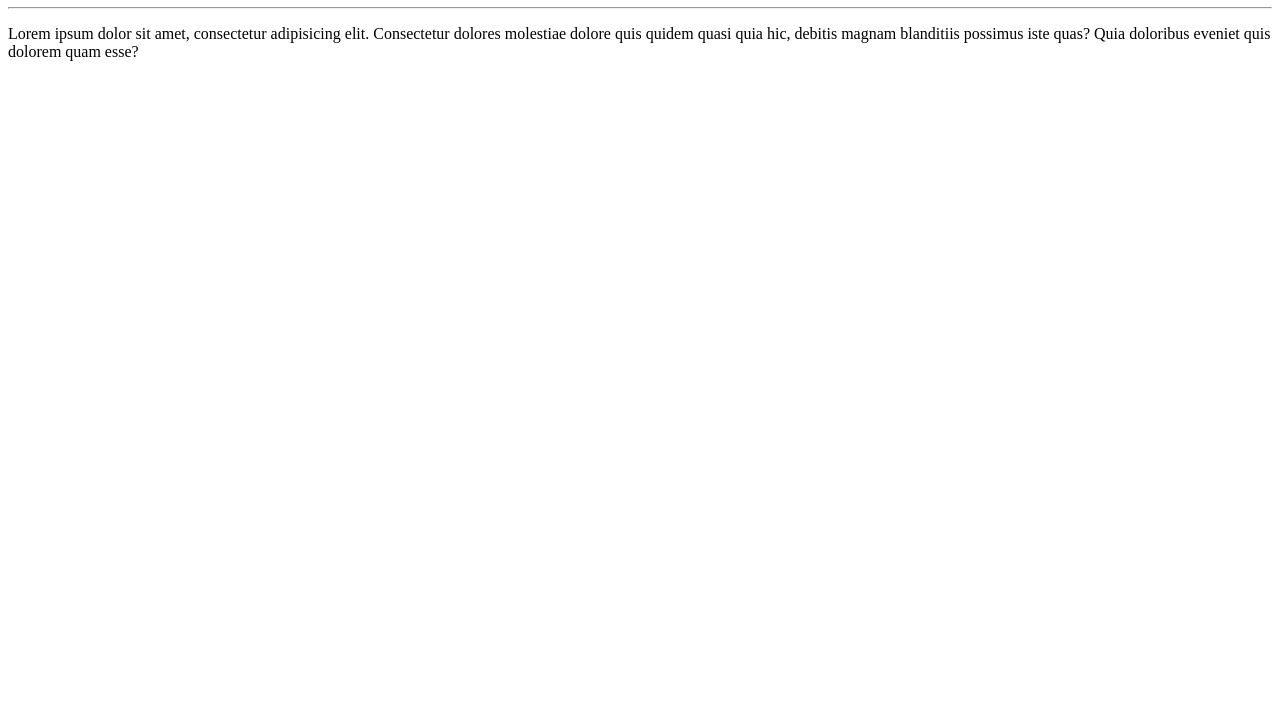
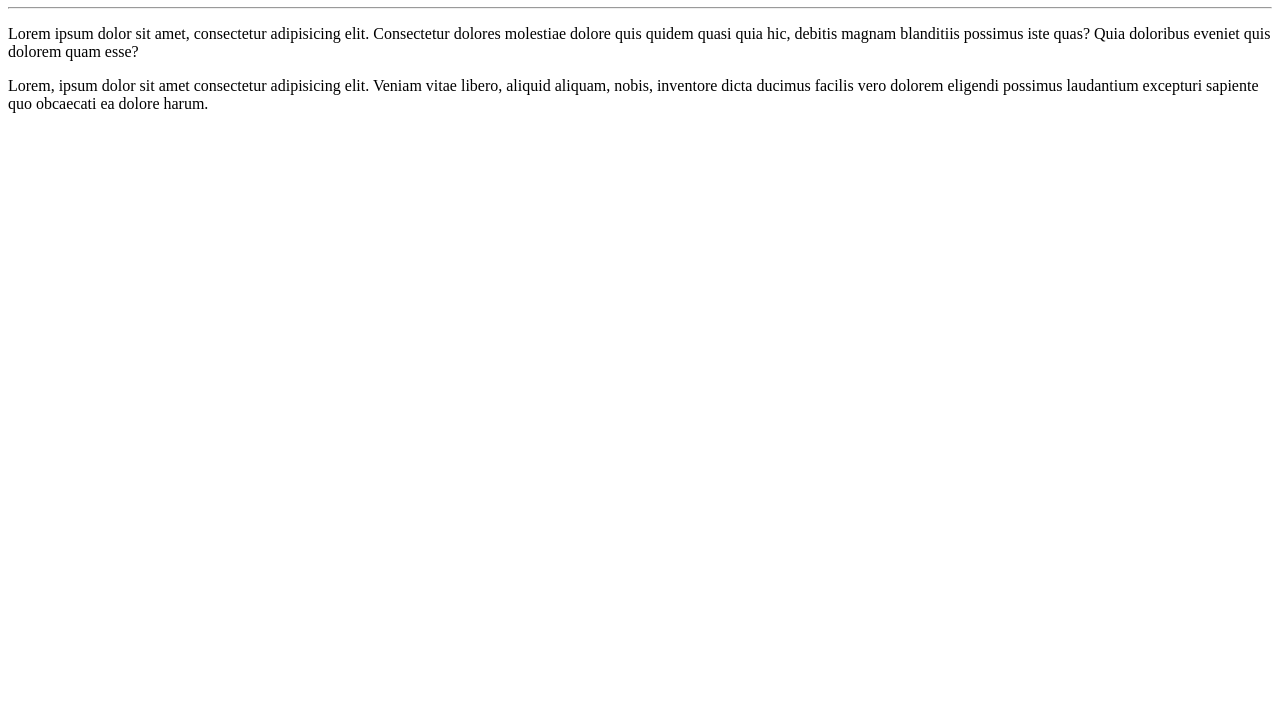
Before and after one commit to silv4n44/Ola-mundo, a plain HTML site: page site-exemplo/index.html in a window 1280 px wide. Shown: the part 73-800 px from the top of the page. Drawn offline with Linux system fonts and the light colour scheme.

Commit message:
adicionei um nono paragrafo

```diff
--- a/site-exemplo/index.html
+++ b/site-exemplo/index.html
@@ -9,5 +9,6 @@
     <h1>Olá, Mundo!</h1>
     <hr>
     <p>Lorem ipsum dolor sit amet, consectetur adipisicing elit. Consectetur dolores molestiae dolore quis quidem quasi quia hic, debitis magnam blanditiis possimus iste quas? Quia doloribus eveniet quis dolorem quam esse?</p>
+    <p>Lorem, ipsum dolor sit amet consectetur adipisicing elit. Veniam vitae libero, aliquid aliquam, nobis, inventore dicta ducimus facilis vero dolorem eligendi possimus laudantium excepturi sapiente quo obcaecati ea dolore harum.</p>
 </body>
 </html>
```
